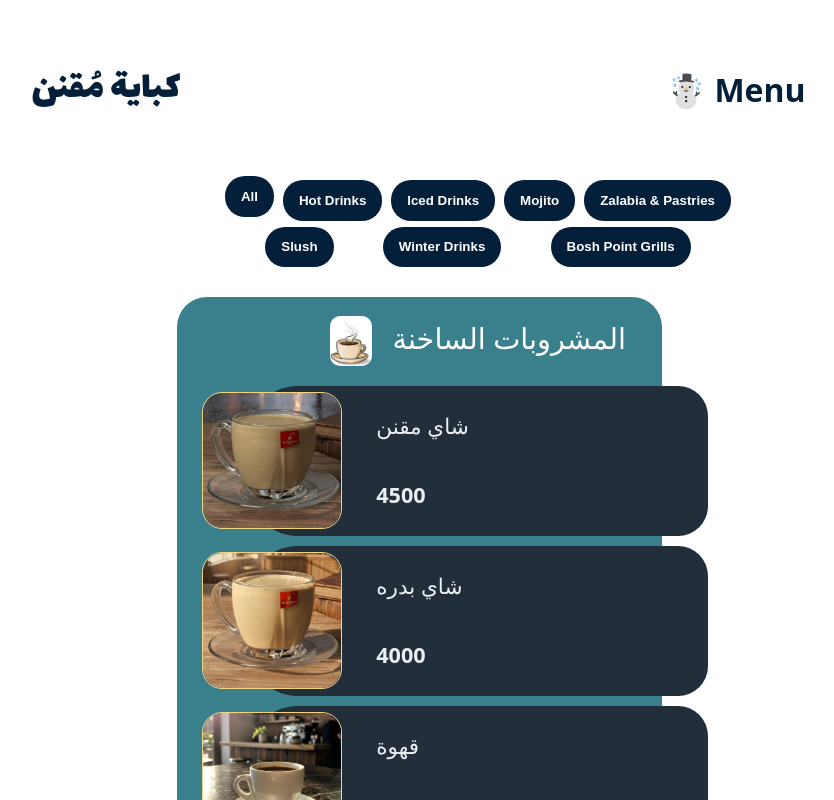
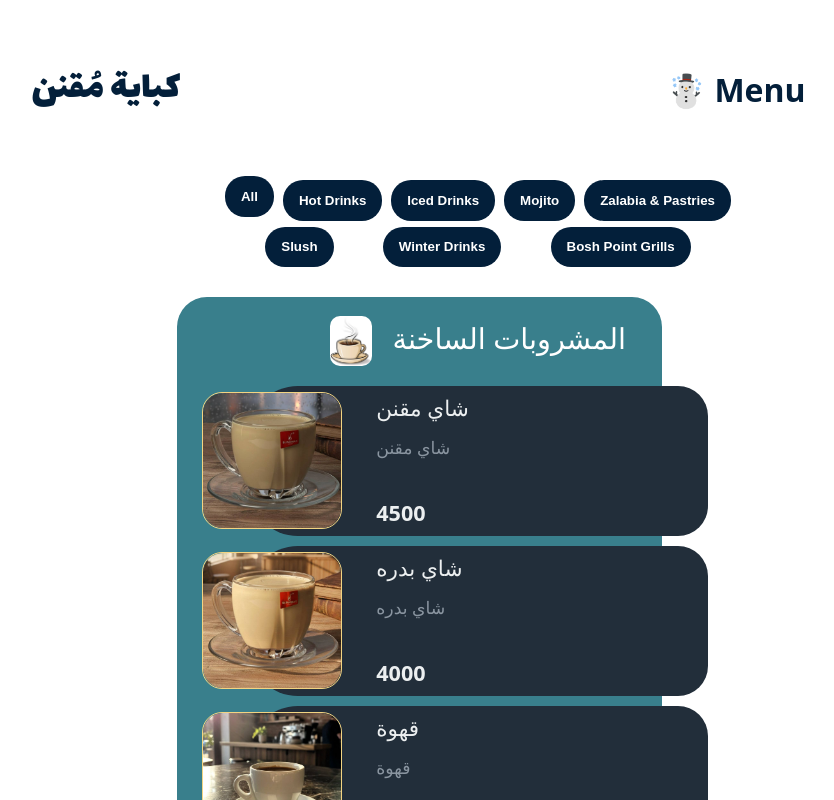
Before and after one commit to m0h1m3d/kobayt-mognn-menu, a React (Vite) app: page / in a window 1280 px wide. Shown: the top 800 px of the page, without its empty margins (162-996 px from the left). Built offline with nearby package versions, Linux system fonts and the light colour scheme.

Commit message:
add italic name

```diff
--- a/src/components/MenuItems/Item.jsx
+++ b/src/components/MenuItems/Item.jsx
@@ -1,6 +1,7 @@
 import "./item.scss";
 
 function Item({ price, name, img }) {
+  const formattedNane = name.split("(")[0].trim();
   return (
       <>
     <div className="item">
@@ -8,7 +9,9 @@ function Item({ price, name, img }) {
         <img src={`${img}`} alt="menu-img" />
       </div>
       <div className="details">
-        <h2>{name}</h2>
+        <h2>{name}
+          <span>{formattedNane}</span>
+        </h2>
         <h2>{price}</h2>
       </div>
     </div>
--- a/src/components/MenuItems/item.scss
+++ b/src/components/MenuItems/item.scss
@@ -40,6 +40,18 @@
     display: flex;
     flex-direction: column;
     // color: #031F3A;
+
+    h2{
+      display: flex;
+      flex-direction: column;
+      gap: 10px;
+
+      span{
+        font-style: italic;
+        font-size: 80%;
+        color: #8a95a0;
+      }
+    }
   }
 }
 
```
